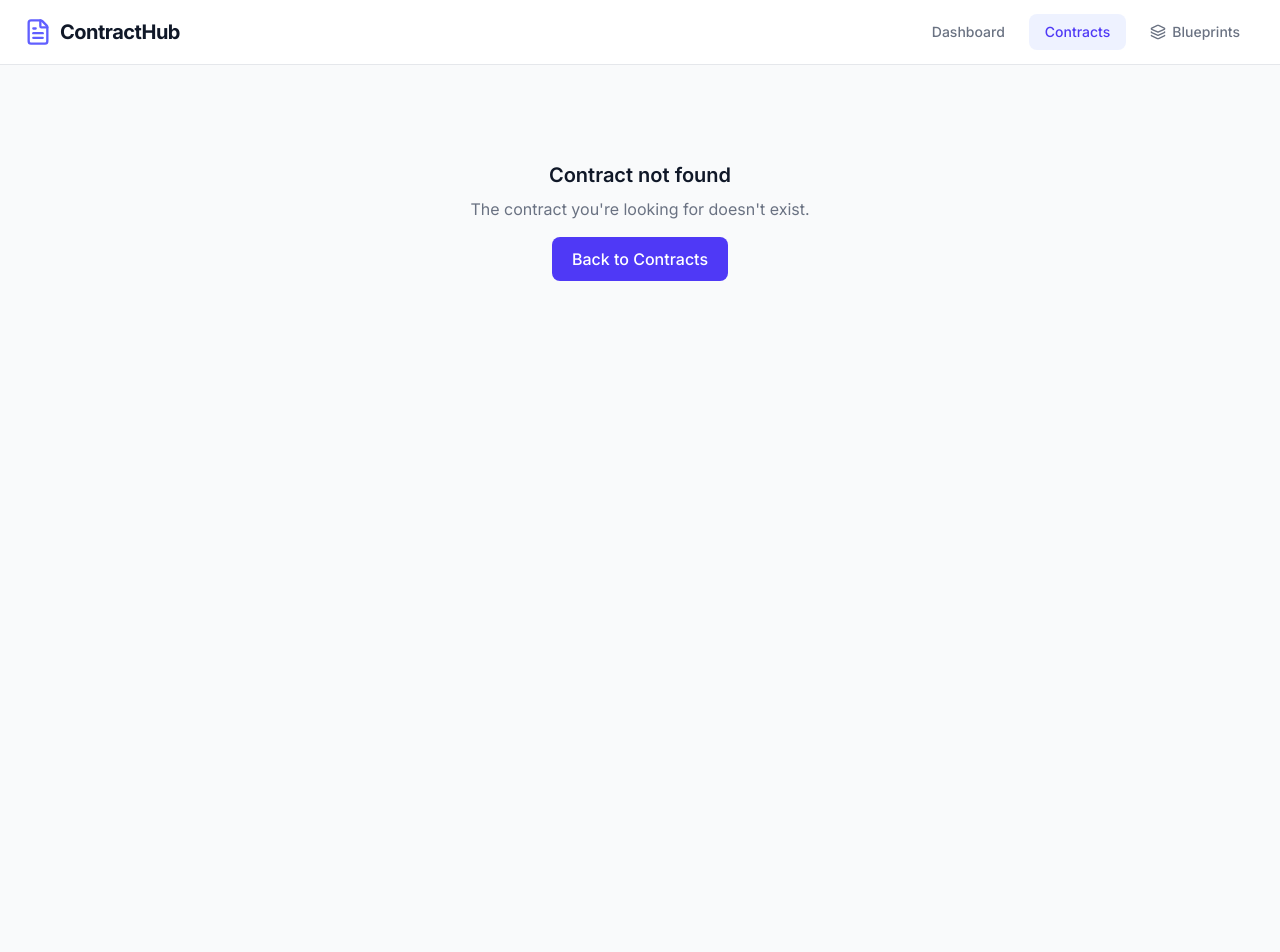
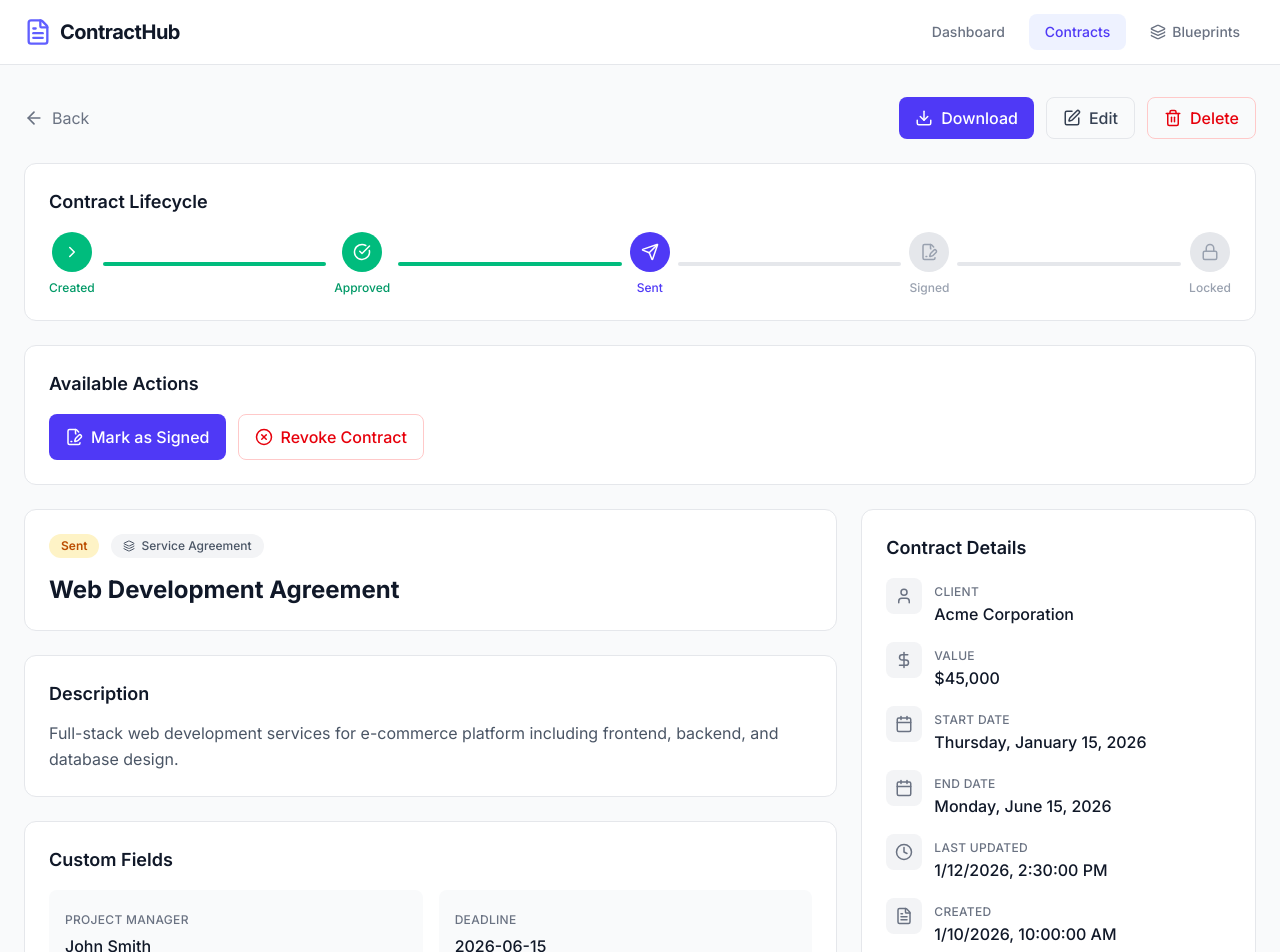
Before and after one commit to moin1777/contract-hub, a React (Vite) app: page /contracts/demo-1 in a window 1280 px wide. Before the commit this address had no page. Shown: the top 952 px of the page. Before the commit the page ends 800 px from the top, so only its background shows below. Built offline with nearby package versions, Linux system fonts and the light colour scheme.

Commit message:
added demy contracts and add feture to download contract

```diff
--- a/package.json
+++ b/package.json
@@ -11,6 +11,7 @@
   },
   "dependencies": {
     "@reduxjs/toolkit": "^2.11.2",
+    "jspdf": "^4.0.0",
     "lucide-react": "^0.562.0",
     "react": "^19.2.0",
     "react-dom": "^19.2.0",
--- a/src/pages/ContractDetail.tsx
+++ b/src/pages/ContractDetail.tsx
@@ -1,5 +1,6 @@
 import React from 'react';
 import { useNavigate, useParams, Link } from 'react-router-dom';
+import { jsPDF } from 'jspdf';
 import {
   ArrowLeft,
   Edit,
@@ -16,6 +17,7 @@ import {
   ChevronRight,
   FileText,
   Layers,
+  Download,
 } from 'lucide-react';
 import { useAppSelector, useAppDispatch } from '../store/hooks';
 import { deleteContract, changeContractStatus } from '../store/contractSlice';
@@ -77,6 +79,137 @@ const ContractDetail: React.FC = () => {
     dispatch(changeContractStatus({ id: contract.id, newStatus }));
   };
 
+  const handleDownload = () => {
+    const doc = new jsPDF();
+    const pageWidth = doc.internal.pageSize.getWidth();
+    const margin = 20;
+    const contentWidth = pageWidth - margin * 2;
+    let y = 20;
+
+    // Helper function to add wrapped text
+    const addWrappedText = (text: string, x: number, startY: number, maxWidth: number, lineHeight: number = 6): number => {
+      const lines = doc.splitTextToSize(text, maxWidth);
+      doc.text(lines, x, startY);
+      return startY + lines.length * lineHeight;
+    };
+
+    // Title
+    doc.setFontSize(22);
+    doc.setTextColor(79, 70, 229); // Indigo color
+    y = addWrappedText(contract.title, margin, y, contentWidth, 8);
+    y += 5;
+
+    // Subtitle
+    doc.setFontSize(11);
+    doc.setTextColor(107, 114, 128); // Gray
+    const subtitle = `Contract for ${contract.clientName}${contract.blueprintName ? ` • Based on ${contract.blueprintName}` : ''}`;
+    y = addWrappedText(subtitle, margin, y, contentWidth);
+    y += 10;
+
+    // Status
+    doc.setFontSize(10);
+    doc.setTextColor(107, 114, 128);
+    doc.text('STATUS', margin, y);
+    y += 6;
+    doc.setFontSize(12);
+    doc.setTextColor(17, 24, 39);
+    doc.text(statusInfo[contract.status]?.label || contract.status, margin, y);
+    y += 12;
+
+    // Draw separator line
+    doc.setDrawColor(229, 231, 235);
+    doc.line(margin, y, pageWidth - margin, y);
+    y += 10;
+
+    // Contract Details Grid
+    const col1 = margin;
+    const col2 = pageWidth / 2 + 5;
+
+    // Row 1: Client Name & Contract Value
+    doc.setFontSize(9);
+    doc.setTextColor(107, 114, 128);
+    doc.text('CLIENT NAME', col1, y);
+    doc.text('CONTRACT VALUE', col2, y);
+    y += 5;
+    doc.setFontSize(11);
+    doc.setTextColor(17, 24, 39);
+    doc.text(contract.clientName, col1, y);
+    doc.text(formatCurrency(contract.value), col2, y);
+    y += 12;
+
+    // Row 2: Start Date & End Date
+    doc.setFontSize(9);
+    doc.setTextColor(107, 114, 128);
+    doc.text('START DATE', col1, y);
+    doc.text('END DATE', col2, y);
+    y += 5;
+    doc.setFontSize(11);
+    doc.setTextColor(17, 24, 39);
+    doc.text(formatDate(contract.startDate), col1, y);
+    doc.text(formatDate(contract.endDate), col2, y);
+    y += 15;
+
+    // Description
+    doc.setFontSize(9);
+    doc.setTextColor(107, 114, 128);
+    doc.text('DESCRIPTION', margin, y);
+    y += 6;
+    doc.setFontSize(11);
+    doc.setTextColor(17, 24, 39);
+    y = addWrappedText(contract.description, margin, y, contentWidth);
+    y += 10;
+
+    // Custom Fields
+    if (contract.customFields && contract.customFields.length > 0) {
+      doc.setDrawColor(229, 231, 235);
+      doc.line(margin, y, pageWidth - margin, y);
+      y += 8;
+
+      doc.setFontSize(12);
+      doc.setTextColor(55, 65, 81);
+      doc.text('Custom Fields', margin, y);
+      y += 8;
+
+      contract.customFields.forEach((field) => {
+        // Check if we need a new page
+        if (y > 270) {
+          doc.addPage();
+          y = 20;
+        }
+
+        doc.setFontSize(9);
+        doc.setTextColor(107, 114, 128);
+        doc.text(field.label.toUpperCase(), margin, y);
+        y += 5;
+        doc.setFontSize(11);
+        doc.setTextColor(17, 24, 39);
+        const fieldValue = field.type === 'checkbox'
+          ? (field.value ? 'Yes' : 'No')
+          : (field.value?.toString() || '-');
+        y = addWrappedText(fieldValue, margin, y, contentWidth);
+        y += 6;
+      });
+    }
+
+    // Footer
+    y = Math.max(y + 15, 250);
+    if (y > 270) {
+      doc.addPage();
+      y = 250;
+    }
+    doc.setDrawColor(229, 231, 235);
+    doc.line(margin, y, pageWidth - margin, y);
+    y += 8;
+    doc.setFontSize(8);
+    doc.setTextColor(156, 163, 175);
+    doc.text(`Contract ID: ${contract.id}`, pageWidth / 2, y, { align: 'center' });
+    y += 5;
+    doc.text(`Created: ${formatDate(contract.createdAt)} • Last Updated: ${formatDate(contract.updatedAt)}`, pageWidth / 2, y, { align: 'center' });
+
+    // Save the PDF
+    doc.save(`${contract.title.replace(/[^a-z0-9]/gi, '_')}_contract.pdf`);
+  };
+
   const allowedTransitions = statusTransitions[contract.status];
   const canEdit = contract.status !== 'locked' && contract.status !== 'revoked';
   const isRevoked = contract.status === 'revoked';
@@ -111,6 +244,13 @@ const ContractDetail: React.FC = () => {
           Back
         </button>
         <div className="flex gap-3">
+          <button
+            onClick={handleDownload}
+            className="inline-flex items-center gap-2 px-4 py-2 bg-indigo-600 text-white rounded-lg font-medium hover:bg-indigo-700 transition-colors"
+          >
+            <Download size={18} />
+            Download
+          </button>
           {canEdit && (
             <Link
               to={`/contracts/${contract.id}/edit`}
--- a/src/utils/localStorage.ts
+++ b/src/utils/localStorage.ts
@@ -1,17 +1,80 @@
 import type { Contract } from '../types/contract';
 
 const STORAGE_KEY = 'contracts';
+
+// Demo contracts that will be added if no contracts exist
+const demoContracts: Contract[] = [
+  {
+    id: 'demo-1',
+    title: 'Web Development Agreement',
+    clientName: 'Acme Corporation',
+    description: 'Full-stack web development services for e-commerce platform including frontend, backend, and database design.',
+    status: 'sent',
+    startDate: '2026-01-15',
+    endDate: '2026-06-15',
+    value: 45000,
+    createdAt: '2026-01-10T10:00:00.000Z',
+    updatedAt: '2026-01-12T14:30:00.000Z',
+    blueprintName: 'Service Agreement',
+    customFields: [
+      { fieldId: 'demo-field-1', label: 'Project Manager', type: 'text', value: 'John Smith' },
+      { fieldId: 'demo-field-2', label: 'Deadline', type: 'date', value: '2026-06-15' },
+    ],
+  },
+  {
+    id: 'demo-2',
+    title: 'Employment Contract - Senior Developer',
+    clientName: 'Sarah Johnson',
+    description: 'Full-time employment contract for Senior Software Developer position with competitive benefits package.',
+    status: 'signed',
+    startDate: '2026-02-01',
+    endDate: '2027-01-31',
+    value: 120000,
+    createdAt: '2026-01-05T09:00:00.000Z',
+    updatedAt: '2026-01-15T16:45:00.000Z',
+    blueprintName: 'Employment Contract',
+    customFields: [
+      { fieldId: 'demo-field-3', label: 'Position', type: 'text', value: 'Senior Software Developer' },
+      { fieldId: 'demo-field-4', label: 'Department', type: 'text', value: 'Engineering' },
+      { fieldId: 'demo-field-5', label: 'Employee Signature', type: 'signature', value: 'Sarah Johnson' },
+    ],
+  },
+  {
+    id: 'demo-3',
+    title: 'Software License Agreement',
+    clientName: 'TechStart Inc.',
+    description: 'Enterprise software licensing agreement with annual subscription and premium support services.',
+    status: 'locked',
+    startDate: '2026-01-01',
+    endDate: '2026-12-31',
+    value: 75000,
+    createdAt: '2025-12-20T11:00:00.000Z',
+    updatedAt: '2026-01-02T10:00:00.000Z',
+    blueprintName: 'Sales Agreement',
+    customFields: [
+      { fieldId: 'demo-field-6', label: 'License Type', type: 'text', value: 'Enterprise' },
+      { fieldId: 'demo-field-7', label: 'Users', type: 'text', value: '500' },
+      { fieldId: 'demo-field-8', label: 'Auto-Renewal', type: 'checkbox', value: true },
+    ],
+  },
+];
 
 export const loadContractsFromStorage = (): Contract[] => {
   try {
     const data = localStorage.getItem(STORAGE_KEY);
     if (data) {
-      return JSON.parse(data);
+      const contracts = JSON.parse(data);
+      if (contracts.length > 0) {
+        return contracts;
+      }
     }
+    // No contracts found, save and return demo contracts
+    saveContractsToStorage(demoContracts);
+    return demoContracts;
   } catch (error) {
     console.error('Error loading contracts from localStorage:', error);
+    return demoContracts;
   }
-  return [];
 };
 
 export const saveContractsToStorage = (contracts: Contract[]): void => {
```
Also changed, not shown: 1 other file (tests, documents, lock files or other folders).
